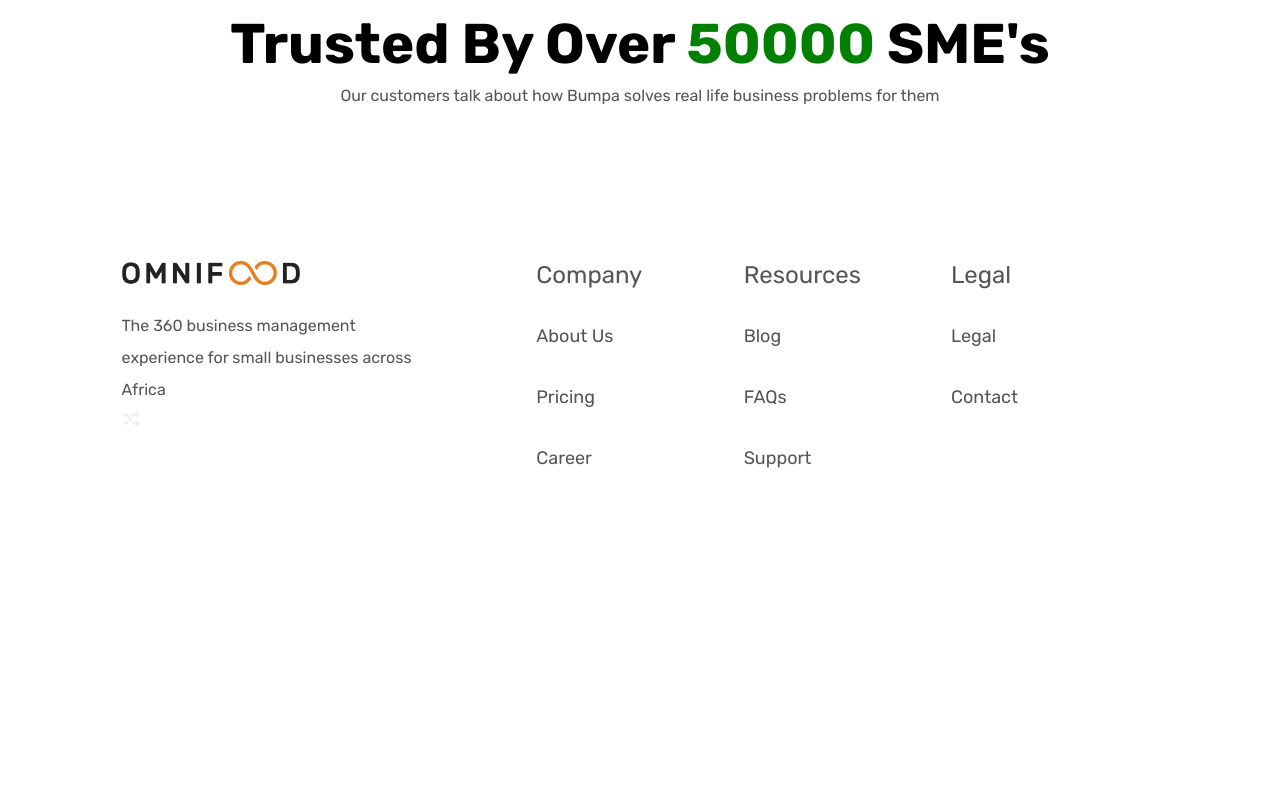
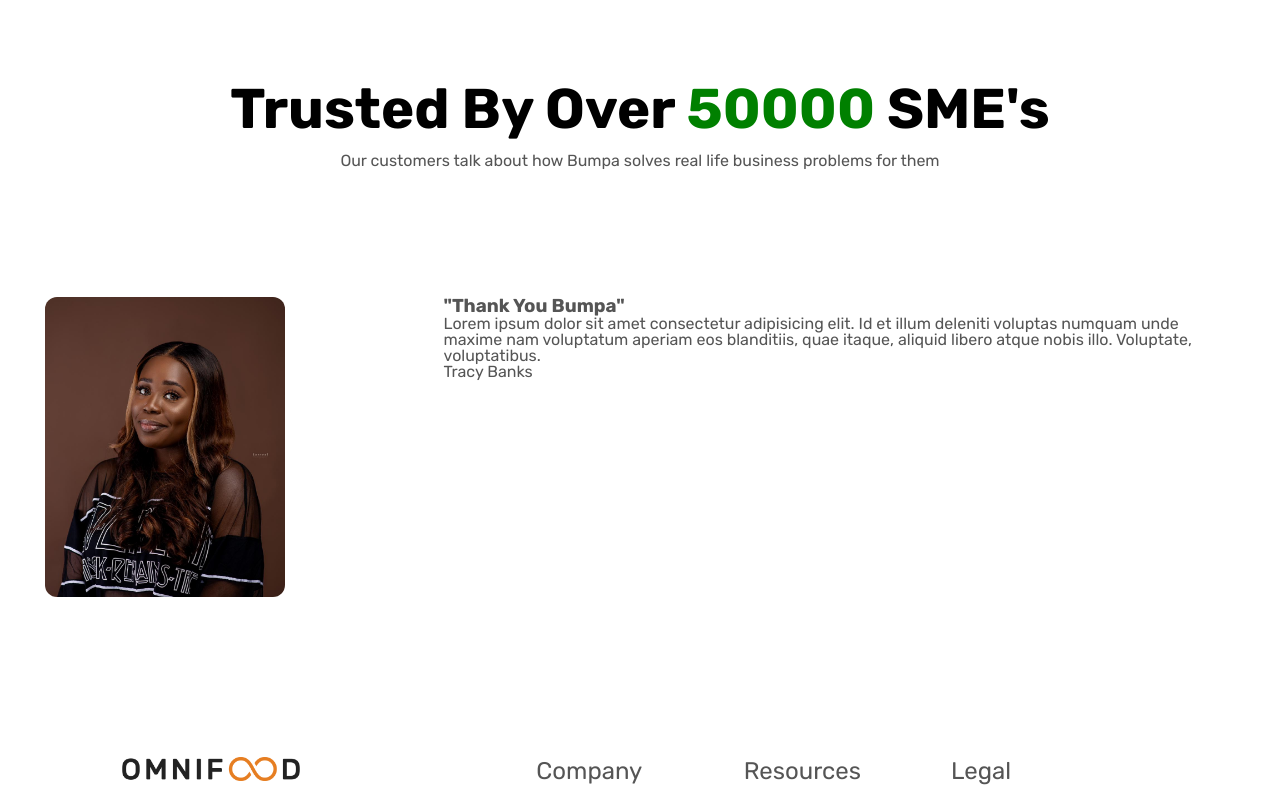
Before and after one commit to juayuohcarineneng19/Bumpa-clone, a React (Create React App) app: page / in a window 1280 px wide. Shown: the part 5569-6366 px from the top of the page. Before the commit the page ends 6164 px from the top, so only its background shows below. Built offline with nearby package versions, Linux system fonts and the light colour scheme.

Commit message:
carousel

```diff
--- a/src/Components/Logo/Logo.jsx
+++ b/src/Components/Logo/Logo.jsx
@@ -15,8 +15,7 @@
     <div className="carousel">
         <div className="marquee">
           <div className="marquee-inner">
-          <img src="/img/logos/business-insider.png" alt="logo 1" />
-        <img src="/img/logos/techcrunch.png" alt="logo 3" />
+          <img src="/img/log/techcrunch.png" alt="logo 3" />
         <img src="/img/logos/the-new-york-times.png" alt="logo 4" />
         <img src="/img/logos/forbes.png" alt="logo 2" />
         <img src="/img/logos/usa-today.png" alt="logo 5" />
--- /dev/null
+++ b/src/Components/Testimonial/Carousel.jsx
@@ -0,0 +1,22 @@
+import React from 'react'
+
+function Carousel() {
+  return (
+    <div className='testimonial-carousel'>
+        <div className="testimonial-card">
+            <img src="/img/steph.jpg" alt="steph testimonial" />
+        </div>
+        <div className="testimony">
+            <h3>"Thank You Bumpa"</h3>
+            <p>Lorem ipsum dolor sit amet consectetur adipisicing elit.
+                 Id et illum deleniti voluptas numquam unde maxime nam
+                  voluptatum aperiam eos blanditiis, quae itaque,
+                 aliquid libero atque nobis illo. Voluptate, voluptatibus.</p>
+
+                 <p>Tracy Banks</p>
+        </div>
+    </div>
+  )
+}
+
+export default Carousel
--- a/src/Components/Testimonial/Testimonial.css
+++ b/src/Components/Testimonial/Testimonial.css
@@ -2,3 +2,18 @@
     margin-top: 8rem;
     margin-bottom: 5rem;
 }
+
+.testimonial-carousel{
+    display: flex;
+    justify-content: space-between;
+    padding-top: 8rem;
+}
+.testimonial-card{
+    width:50rem;
+}
+
+.testimonial-card img{
+    width: 15rem;
+    height: 15      rem;
+    border-radius: 12px;
+}
--- a/src/Components/Testimonial/Testimonial.jsx
+++ b/src/Components/Testimonial/Testimonial.jsx
@@ -1,5 +1,6 @@
 import React, { useState, useEffect } from 'react';
 import './Testimonial.css'
+import Carousel from './Carousel';
 
 function Testimonial() {
     const [count, setCount] = useState(0);
@@ -30,6 +31,7 @@
             <p>Our customers talk about how Bumpa solves real life business problems for them</p>
         </div>
 
+        <Carousel/>
     </div>
   )
 }
```
